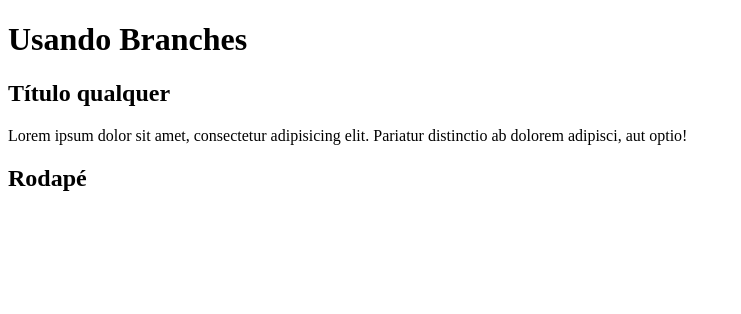
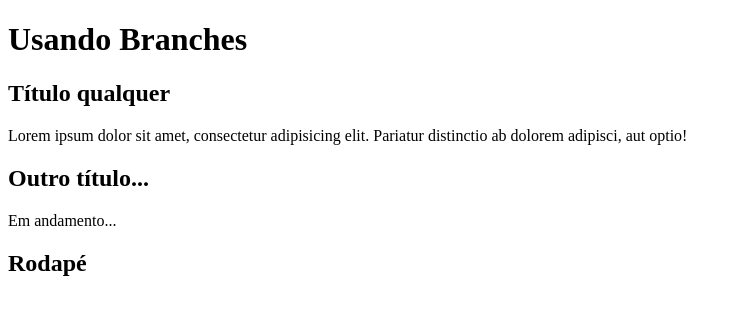
Before and after one commit to AlineMachadoTeixeira/exemplo-branches, a plain HTML site: page index.html in a window 1280 px wide. Shown: the whole page, without its empty margins (0-741 px from the left). Drawn offline with Linux system fonts and the light colour scheme.

Commit message:
novo conteúdo  no index

```diff
--- a/index.html
+++ b/index.html
@@ -15,6 +15,11 @@
             <h2>Título qualquer</h2>
             <p>Lorem ipsum dolor sit amet, consectetur adipisicing elit. Pariatur distinctio ab dolorem adipisci, aut optio!</p>
         </article>
+
+        <section>
+            <h2>Outro título...</h2>
+            <p>Em andamento...</p>
+        </section>
     </main>
 
     <footer>
```
